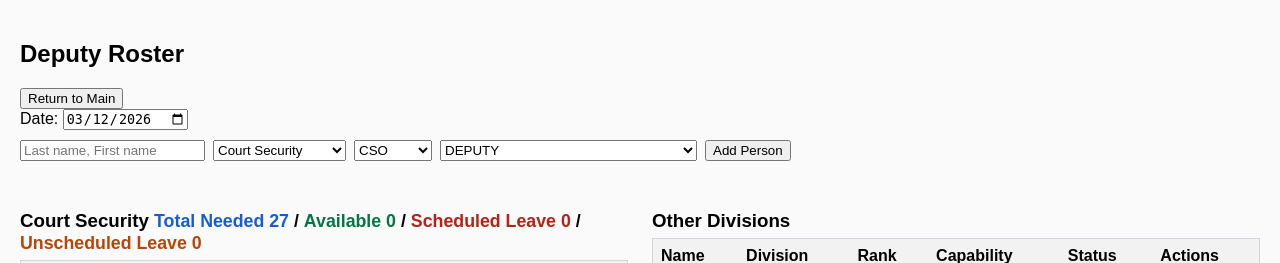
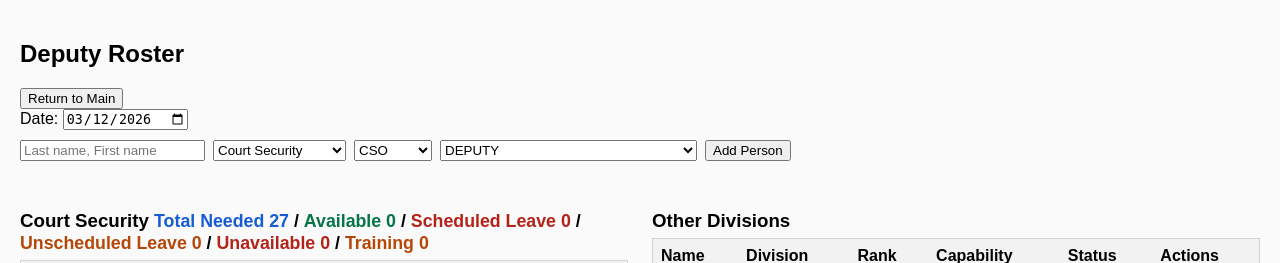
Before and after one commit to kisangseo/court-scheduling, a Flask app: page /roster in a window 1280 px wide. Shown: the top 263 px of the page. Run offline with Flask 3, Linux system fonts and the light colour scheme; data that the repository does not hold is empty.

Commit message:
Show unavailable and training in roster status counters

```diff
--- a/templates/roster.html
+++ b/templates/roster.html
@@ -541,6 +541,8 @@ function updateCourtSecurityStatusCounts(deputies, totalNeeded) {
     const cs = deputies.filter(isCourtSecurityDeputy);
     const scheduledLeave = cs.filter(dep => statusIncludes(dep, "Scheduled Leave")).length;
     const unscheduledLeave = cs.filter(dep => statusIncludes(dep, "Unscheduled Leave")).length;
+    const unavailable = cs.filter(dep => statusIncludes(dep, "Unavailable")).length;
+    const training = cs.filter(dep => statusIncludes(dep, "Training")).length;
 
     const out = cs.filter(dep =>
         statusIncludes(dep, "Scheduled Leave") ||
@@ -555,7 +557,9 @@ function updateCourtSecurityStatusCounts(deputies, totalNeeded) {
         `<span class="status-blue">Total Needed ${totalNeeded}</span>`,
         `<span class="status-green">Available ${available}</span>`,
         `<span class="status-red">Scheduled Leave ${scheduledLeave}</span>`,
-        `<span class="status-orange">Unscheduled Leave ${unscheduledLeave}</span>`
+        `<span class="status-orange">Unscheduled Leave ${unscheduledLeave}</span>`,
+        `<span class="status-red">Unavailable ${unavailable}</span>`,
+        `<span class="status-orange">Training ${training}</span>`
     ].join(' / ');
 }
 
```
